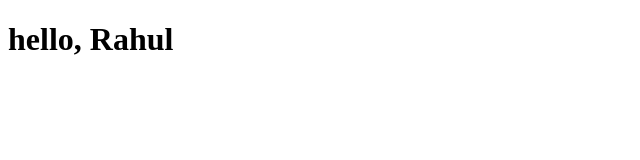
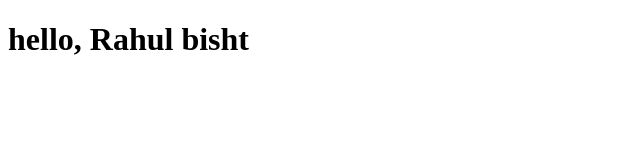
Before and after one commit to rahulbishttech/third-repo, a plain HTML site: page rahul.html in a window 1280 px wide. Shown: the whole page, without its empty margins (0-640 px from the left). Drawn offline with Linux system fonts and the light colour scheme.

Commit message:
Update rahul.html

```diff
--- a/rahul.html
+++ b/rahul.html
@@ -7,7 +7,7 @@
 </head>
 <body>
 
-    <h1>hello, Rahul</h1>
+    <h1>hello, Rahul bisht</h1>
 
 </body>
 </html>
```
